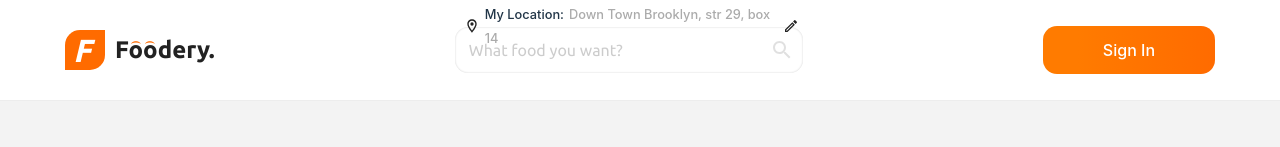
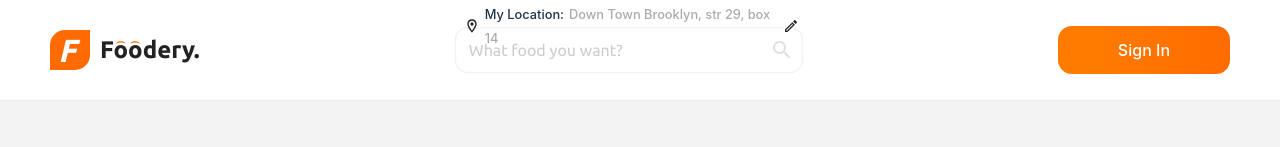
Before and after one commit to Gastti/app-foodery-client, a React (Vite) app: page / in a window 1280 px wide. Shown: the top 147 px of the page. Built offline with nearby package versions, Linux system fonts and the light colour scheme; no server answers.

Commit message:
delete: remove menu container and make some changes

```diff
--- a/src/components/Navbar/NavbarUI.jsx
+++ b/src/components/Navbar/NavbarUI.jsx
@@ -11,6 +11,7 @@ const NavbarUIContainer = styled.div`
     display: flex;
     flex-flow: row wrap;
     justify-content: center;
+    top: 0;
 `
 const NavbarUIContent = styled.div`
     flex-grow: 1;
@@ -21,7 +22,7 @@ const NavbarUIContent = styled.div`
     position: sticky;
     z-index: 10;
     background-color: #fff;
-    padding: 15px 25px;
+    padding: 15px 10px;
     height: 100px;
 `
 function NavbarUI({ children }) {
```
Also changed, not shown: src/components/Navbar/MenuContainer.jsx (deleted, +0 -57 lines).
